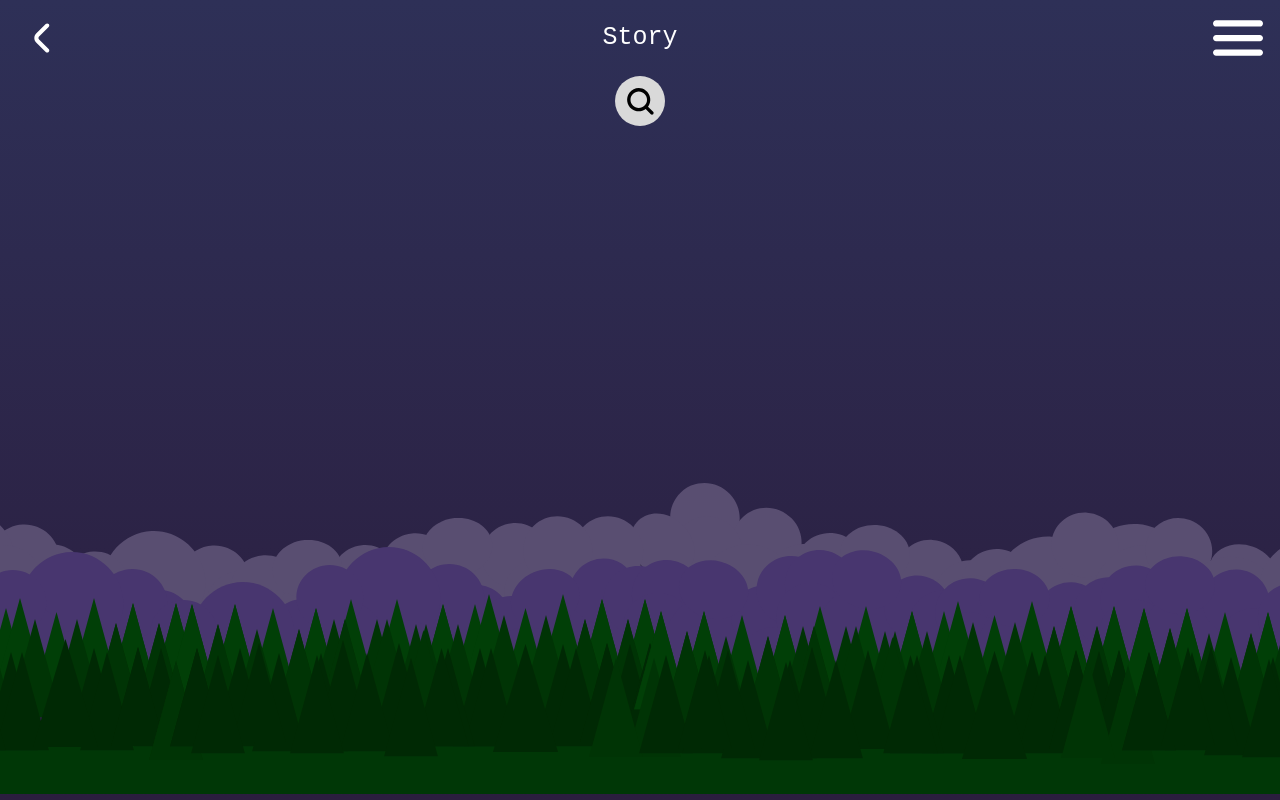
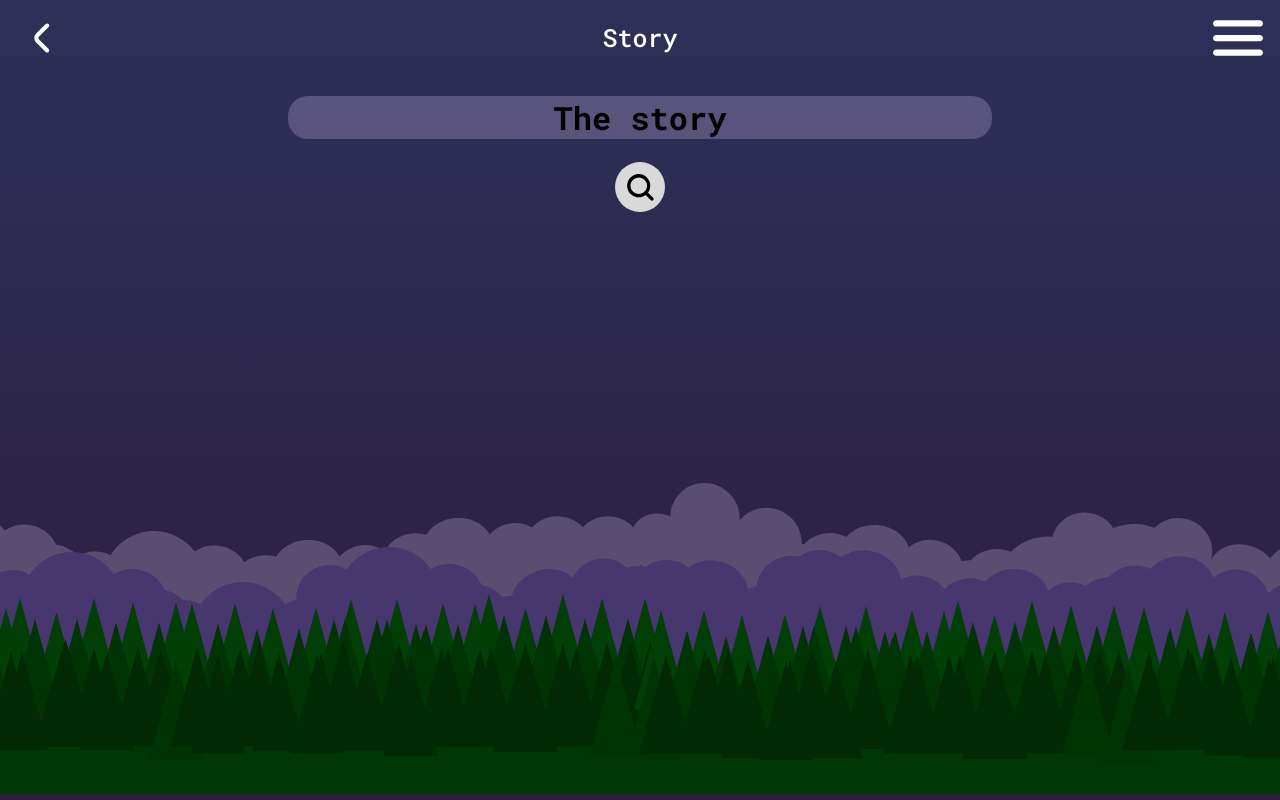
Before and after one commit to Jrendon2449/startales, a React (Vite) app: page /story in a window 1280 px wide. Built offline with nearby package versions, Linux system fonts and the light colour scheme.

Commit message:
formatting

```diff
--- a/index.html
+++ b/index.html
@@ -5,6 +5,9 @@
     <link rel="icon" href="https://www.pngall.com/wp-content/uploads/2016/07/Space-Free-PNG-Image.png"/>
     <meta name="viewport" content="width=device-width, initial-scale=1.0" />
     <title>Star Tales</title>
+    <link rel="preconnect" href="https://fonts.googleapis.com">
+    <link rel="preconnect" href="https://fonts.gstatic.com" crossorigin>
+    <link href="https://fonts.googleapis.com/css2?family=Inconsolata:wght@200..900&family=Josefin+Sans:ital,wght@0,100..700;1,100..700&family=Karla:ital,wght@0,200..800;1,200..800&family=Roboto+Mono:ital,wght@0,100..700;1,100..700&display=swap" rel="stylesheet">
   </head>
   <body>
     <div id="root"></div>
--- a/src/App.css
+++ b/src/App.css
@@ -11,6 +11,7 @@
   align-items: center;
   gap: 2rem;
   width: 100%;
+  height: 100%;
 }
 
 .home--title {
@@ -54,6 +55,7 @@
 
 .page {
   width: 100%;
+  height: 100%;
 }
 
 .background {
--- a/src/components/Story.jsx
+++ b/src/components/Story.jsx
@@ -2,6 +2,7 @@ import React from 'react';
 import { useNavigate } from 'react-router-dom';
 import Nav from './Nav';
 import SearchButton from './SearchButton';
+import Storyboard from './Storyboard';
 
 function Story() {
   const navigate = useNavigate();
@@ -13,6 +14,7 @@ function Story() {
   return (
     <div className="page story">
       <Nav title="Story" navigate={navigate} return_path={"/"}/>
+      <Storyboard />
       <SearchButton onClick={handleSearchClick} />
     </div>
   );
--- /dev/null
+++ b/src/components/Storyboard.css
@@ -0,0 +1,8 @@
+.storyboard {
+    border-radius: 20px;
+    background: rgba(218, 199, 242, 0.25);
+    width: 55%;
+    height: 55%;
+    margin-left: auto;
+    margin-right: auto;
+}
--- /dev/null
+++ b/src/components/Storyboard.jsx
@@ -0,0 +1,10 @@
+import React from 'react';
+import './Storyboard.css';
+
+export default function Storyboard() {
+    return (
+        <div className="storyboard">
+            <h1> The story </h1>
+        </div>
+    )
+}
```
